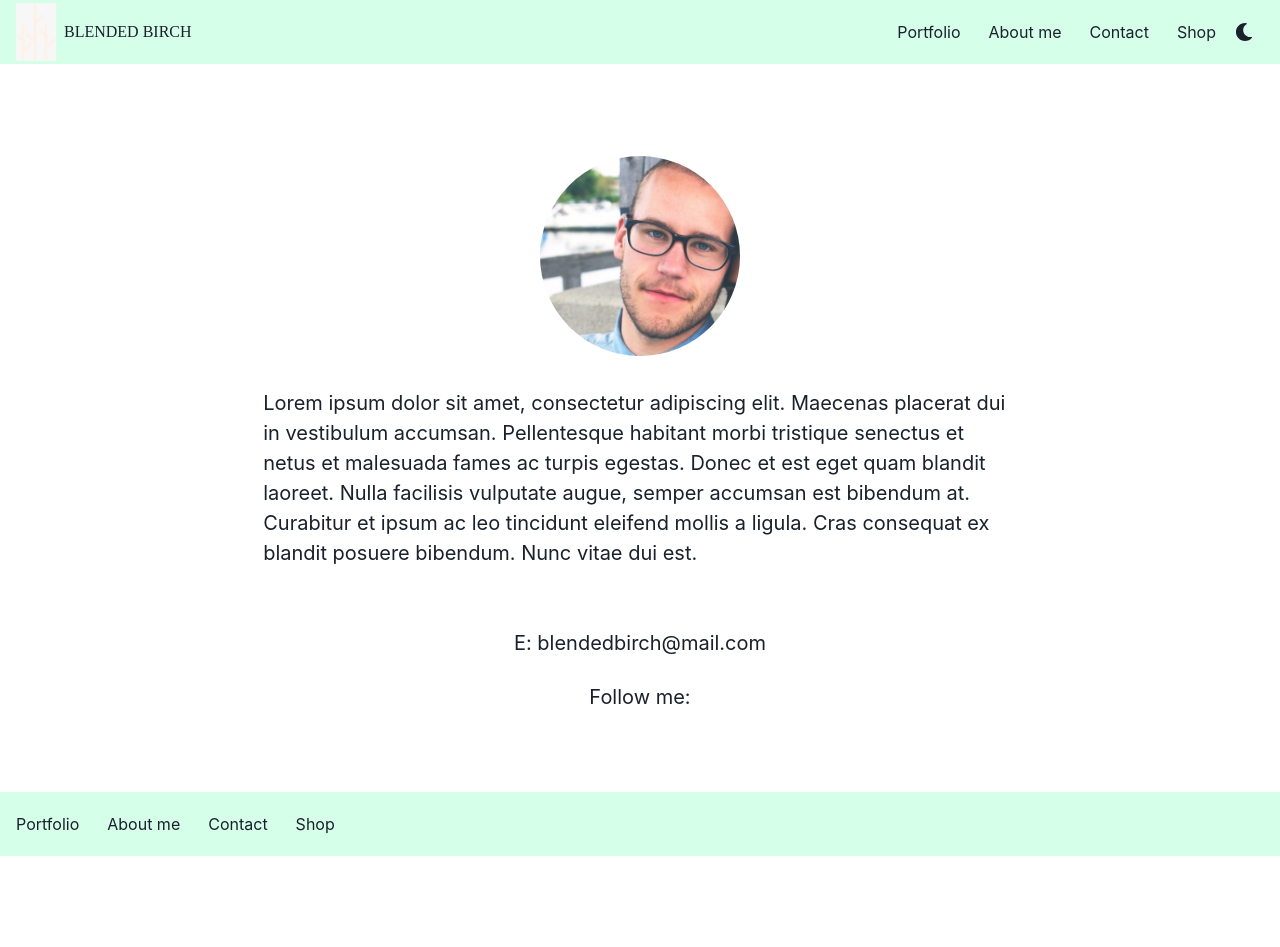
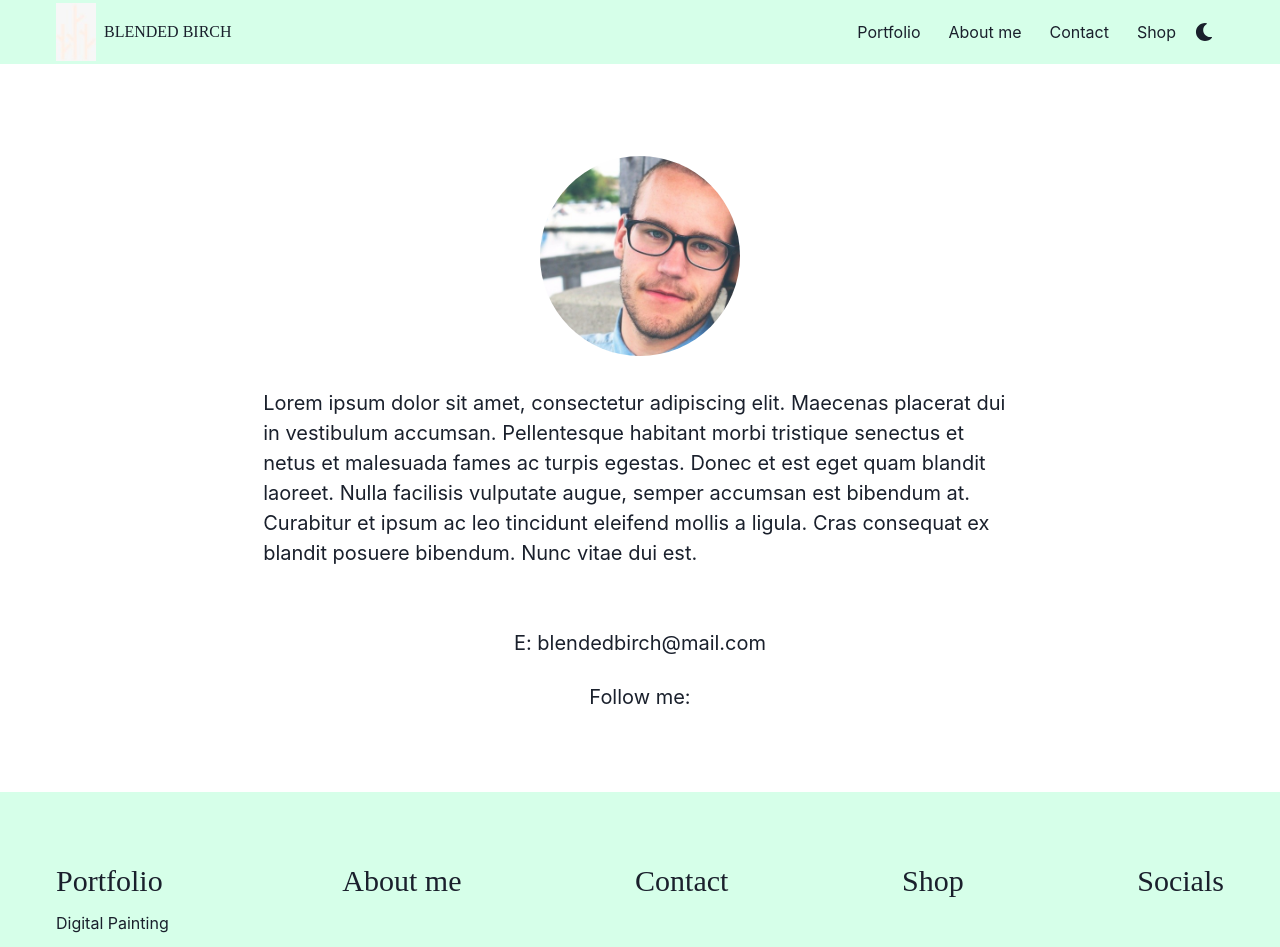
Before and after one commit to anpospisil/blended-birch-portfolio, a React (Create React App) app: page /about-me in a window 1280 px wide. Shown: the top 947 px of the page. Built offline with nearby package versions, Linux system fonts and the light colour scheme.

Commit message:
positioned footer at bottom of page, added padding to navbar, main and footer

```diff
--- a/src/App.css
+++ b/src/App.css
@@ -1,10 +1,14 @@
 
 body{
   overflow-x: hidden;
-
+  position: relative;
+  min-height: 100vh!important;
 }
 .css-zjq1i3{
   margin: auto;
+}
+#root{
+  padding-bottom: 15em;
 }
 
 /* .galleryContainer {
--- a/src/App.js
+++ b/src/App.js
@@ -3,7 +3,8 @@ import "./App.css"
 import {
   ChakraProvider,
   Container,
-theme
+theme,
+extendTheme
 
 } from "@chakra-ui/react"
 import {Navbar} from "./components/Navbar"
@@ -13,7 +14,6 @@ import { AboutMe } from "./pages/AboutMe"
 import { ContactMe } from "./pages/ContactMe"
 // import { Prints } from "./pages/Prints"
 import { Router, RouteComponentProps } from "@reach/router";
-import { extendTheme } from "@chakra-ui/react"
 
 
 export const App = () => (
--- a/src/components/Footer/index.tsx
+++ b/src/components/Footer/index.tsx
@@ -12,6 +12,7 @@ import {
   Stack,
   Image,
   HStack,
+  VStack,
 } from "@chakra-ui/react";
 import { ColorModeSwitcher } from "../../ColorModeSwitcher";
 import { Link as ReachLink } from "@reach/router";
@@ -19,32 +20,54 @@ import { Link as ReachLink } from "@reach/router";
 import bbLogo from "../../bb-logo.jpeg";
 
 export const Footer = () => {
-  const [display, changeDisplay] = useState("none");
+
   return (
 
       <Flex
       bg={useColorModeValue("#D6FFE9", "#25332B")}
-      px={4}
-      mb={20}
+      px={[4,4,4,14]}
+      position="absolute"
+      bottom="0"
       w="100%"
-      h={16}
+      h="15em"
       alignItems={"center"}
-      justifyContent={"space-between"}
+
 
       >
-        <Stack direction={"row"} alignItems={"center"} spacing={7}>
-          <Link as={ReachLink} to="/">
+        <Stack direction={"row"} alignItems={"flex-start"}  w="100%" justifyContent={"space-between"} spacing={7}>
+          <VStack alignItems={"flex-start"}>
+          <Link fontSize={30} fontFamily={"serif"} as={ReachLink} to="/">
             Portfolio
           </Link>
-          <Link as={ReachLink} to="/about-me">
+          <Link as={ReachLink} to="/">
+            Digital Painting
+          </Link>
+          <Link as={ReachLink} to="/">
+            Watercolor
+          </Link>
+
+         </VStack>
+          <VStack>
+          <Link fontSize={30} fontFamily={"serif"} as={ReachLink} to="/about-me">
             About me
           </Link>
-          <Link as={ReachLink} to="/contact">
+          </VStack>
+          <VStack>
+          <Link fontSize={30} fontFamily={"serif"} as={ReachLink} to="/contact">
             Contact
           </Link>
-          <Link as={ReachLink} to="/Shop">
+          </VStack>
+          <VStack>
+          <Link fontSize={30} fontFamily={"serif"} as={ReachLink} to="/Shop">
             Shop
           </Link>
+          </VStack>
+          <VStack>
+          <Link fontSize={30} fontFamily={"serif"} as={ReachLink} to="/Shop">
+            Socials
+          </Link>
+          </VStack>
         </Stack>
+
       </Flex>
 )}
--- a/src/components/Navbar/index.tsx
+++ b/src/components/Navbar/index.tsx
@@ -25,7 +25,7 @@ export const Navbar = () => {
 
     <Flex
       bg={useColorModeValue("#D6FFE9", "#25332B")}
-      px={4}
+      px={[4, 4, 4, 14]}
       mb={20}
       w="100%"
       h={16}
@@ -34,8 +34,12 @@ export const Navbar = () => {
     >
       {/* Logo */}
       <HStack justifySelf={"flex-start"} fontFamily={"serif"}>
+        <Link as={ReachLink} to="/">
         <Image w={10} src={bbLogo} />
+        </Link>
+        <Link   _hover={{ textDecoration: "none" }} as={ReachLink} to="/">
         <Box>BLENDED BIRCH</Box>
+        </Link>
       </HStack>
 
       {/* Desktop */}
--- a/src/pages/Portfolio/index.tsx
+++ b/src/pages/Portfolio/index.tsx
@@ -28,7 +28,10 @@ const [isSmallerThan991] = useMediaQuery('(max-width: 991px)')
     //   {/* <ArrowLeftIcon onClick={handleBackClick}/>
     //   <ArrowRightIcon onClick={handleForwardClick}></ArrowRightIcon> */}
     //   </Box>
-    <Box>
+    <Box
+    px={[4, 4, 4, 14]}
+    mb={20}
+    >
       <ImageList />
     </Box>
   );
```
